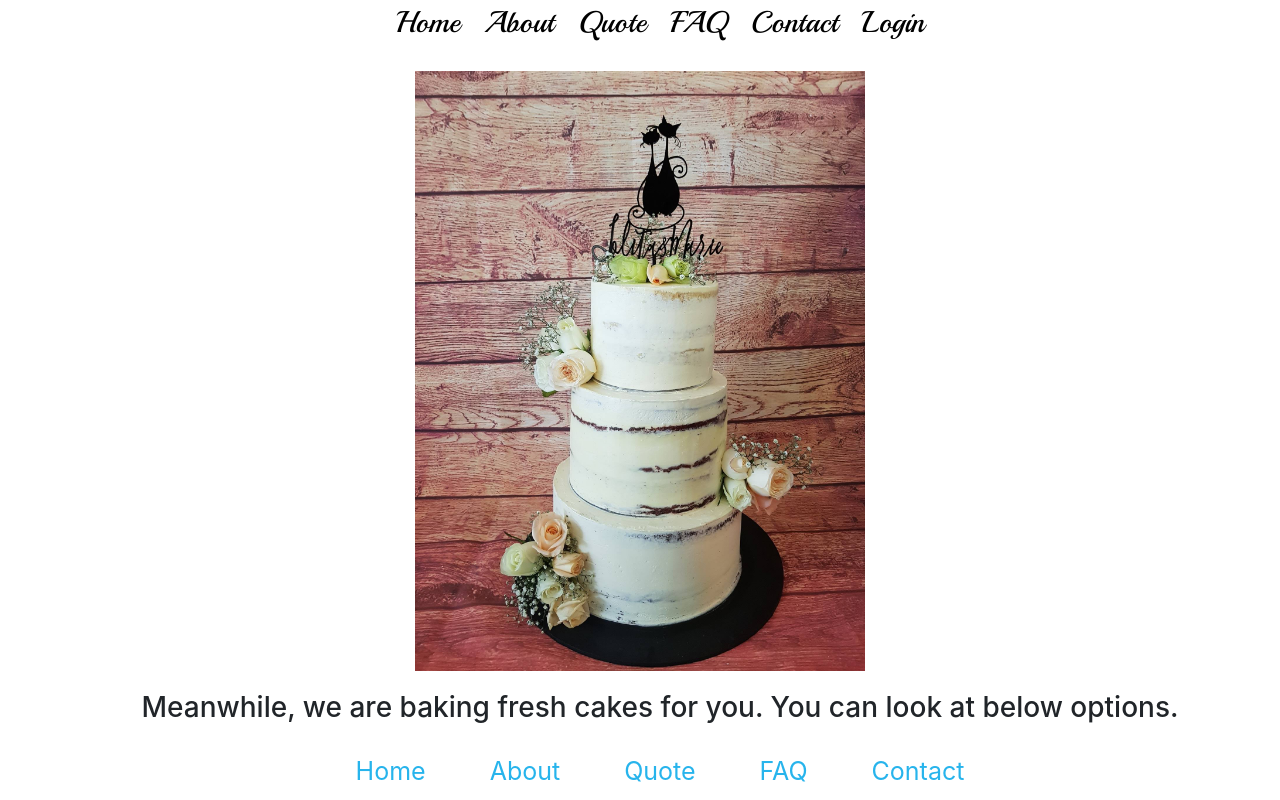
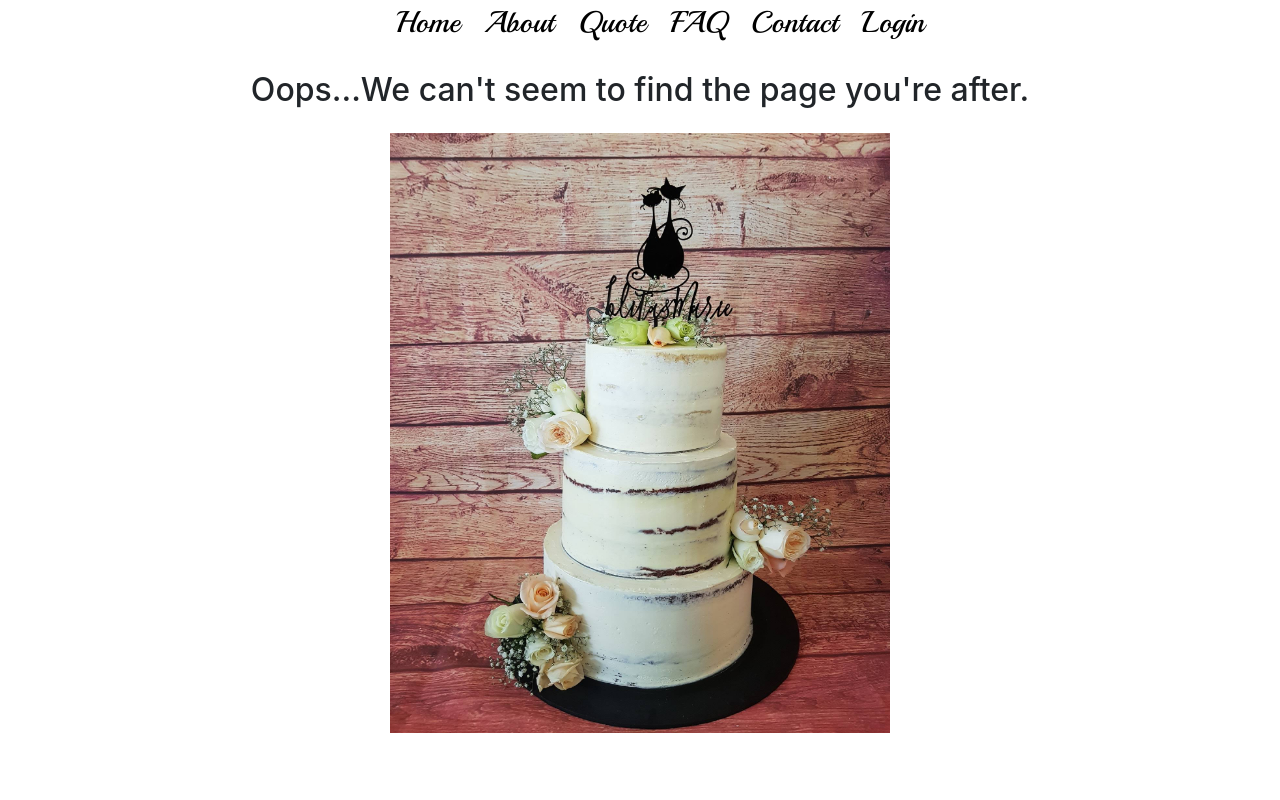
Before and after one commit to KeisakuHiga/cherrys-bake-shop, a React (Create React App) app in the folder frontend/: page /DashBoard in a window 1280 px wide. Shown: the part 280-1080 px from the top of the page. Built offline with nearby package versions, Linux system fonts and the light colour scheme; no server answers.

Commit message:
text updates in ReadMe,few changes in NoMatch

```diff
--- a/frontend/src/components/NoMatch/NoMatch.js
+++ b/frontend/src/components/NoMatch/NoMatch.js
@@ -1,5 +1,4 @@
 import React, { Component } from "react";
-import { Link } from "react-router-dom";
 import facebook from "../NoMatch/facebook.jpg";
 import style from "../NoMatch/NoMatch.module.css";
 
@@ -8,46 +7,15 @@ class NoMatch extends Component {
   render() {
     return (
       <>
+        <h2 className> Oops...We can't seem to find the page you're after.</h2>
+        <pre />
         <div className={style.nomatchcontainer}>
           <img
             className={style.nomatchimage}
             src={facebook}
             alt="Page doesn't exist"
-            a
-            href="https://icons8.com"
           />
         </div>
-        <ul className={style.nomatchcontent}>
-          <h3>
-            Meanwhile, we are baking fresh cakes for you. You can look at below
-            options.
-          </h3>
-          <li className={style.navitem}>
-            <Link className={style.navlink} to="/">
-              Home
-            </Link>
-          </li>
-          <li className={style.navitem}>
-            <Link className={style.navlink} to="/About">
-              About
-            </Link>
-          </li>
-          <li className={style.navitem}>
-            <Link className={style.navlink} to="/Quote">
-              Quote
-            </Link>
-          </li>
-          <li className={style.navitem}>
-            <Link className={style.navlink} to="/Faq">
-              FAQ
-            </Link>
-          </li>
-          <li className={style.navitem}>
-            <Link className={style.navlink} to="/Contact">
-              Contact
-            </Link>
-          </li>
-        </ul>
       </>
     );
   }
--- a/frontend/src/components/NoMatch/NoMatch.module.css
+++ b/frontend/src/components/NoMatch/NoMatch.module.css
@@ -3,25 +3,12 @@
   text-align: center;
   justify-content: center;
 }
+h2 {
+  text-align: center;
+}
 .nomatchimage {
   display: inherit;
+  justify-content: center;
   height: 600px;
+  width: 500px;
 }
-
-.nomatchcontent {
-  text-align: center;
-  padding-block-start: 20px;
-}
-.navitem {
-  display: inline-block;
-  list-style-type: none;
-  margin: 10px;
-  padding: 10px;
-}
-
-.navlink {
-  color: rgb(39, 180, 236);
-  text-decoration: none;
-  padding: 12px;
-  font-size: 25px;
-}
```
Also changed, not shown: frontend/src/Routes.js (+55 -33 lines), 1 other file (tests, documents, lock files or other folders).
